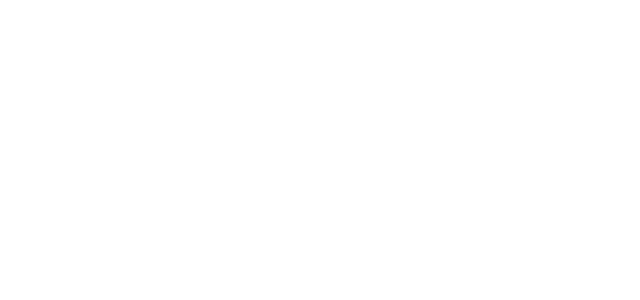
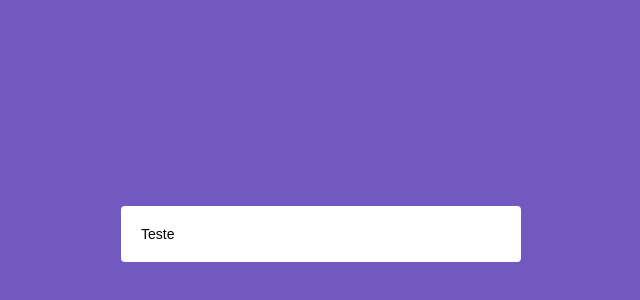
Before and after one commit to thiagoos16/up-files-frontend, a React (Create React App) app: page / in a window 1280 px wide. Shown: the part 166-466 px from the top of the page, without its empty margins (319-959 px from the left). Built offline with nearby package versions, Linux system fonts and the light colour scheme.

Commit message:
add adjusts in main js

```diff
--- a/src/App.js
+++ b/src/App.js
@@ -1,8 +1,17 @@
 import React, { Component } from 'react';
+
+import GlobalStyle from './styles/global';
+import { Container, Content } from './styles';
+
 
 class App extends Component {
   render() {
-    return <div className="App" />;
+    return (
+      <Container>
+        <Content> Teste </Content>
+        <GlobalStyle />
+      </Container>
+    );
   }
 }
 
--- /dev/null
+++ b/src/styles.js
@@ -0,0 +1,17 @@
+import styled from 'styled-components';
+
+export const Container = styled.div`
+    height: 100%;
+    display: flex;
+    justify-content: center;
+    align-items: center;
+`;
+
+export const Content = styled.div`
+    width: 100%;
+    max-width: 400px;
+    margin: 30px;
+    background: #fff;
+    border-radius: 4px;
+    padding: 20px;
+`;
```
